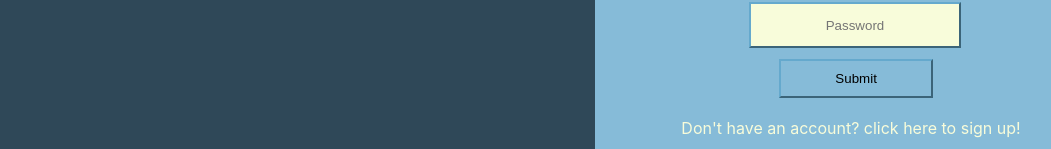
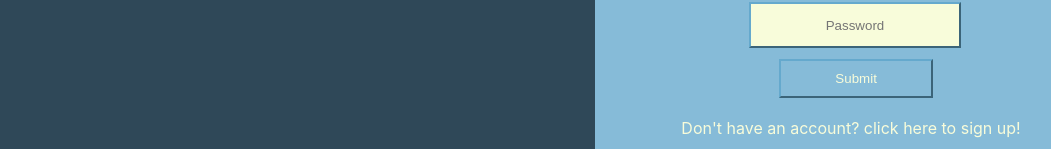
Before and after one commit to DeanBolte/rmitwebproject, a React (Create React App) app: page /landing in a window 1280 px wide. Shown: the part 416-565 px from the top of the page, without its empty margins (173-1224 px from the left). Built offline with nearby package versions, Linux system fonts and the light colour scheme.

Commit message:
changed colour of text in signin button

```diff
--- a/src/App.css
+++ b/src/App.css
@@ -109,6 +109,7 @@ p {
   width: 30%;
   text-align: center;
   background-color: #86BBD8;
+  color: #F8FCDA;
   border: 2px outset #65A9CD;
 }
 
```
